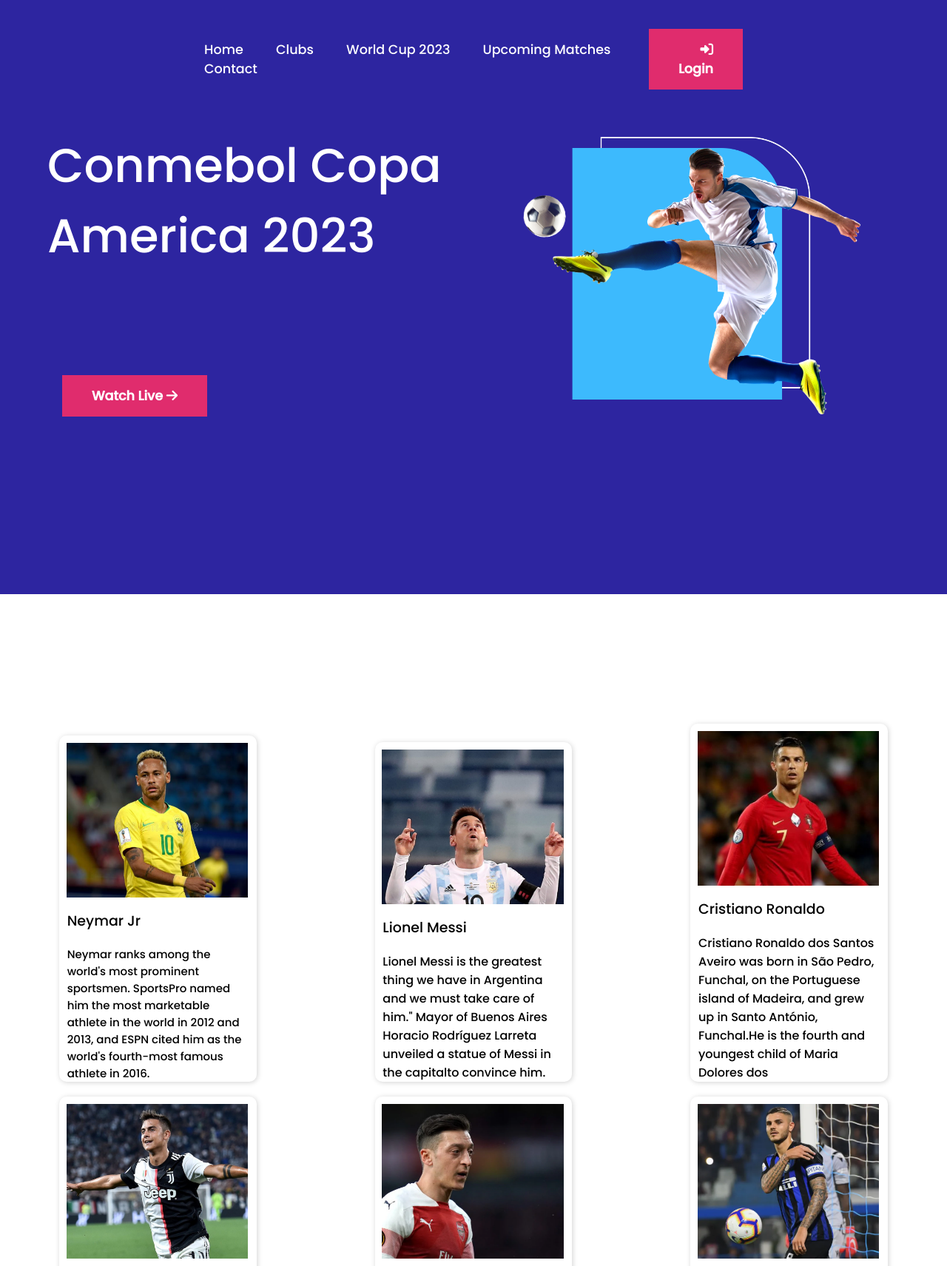
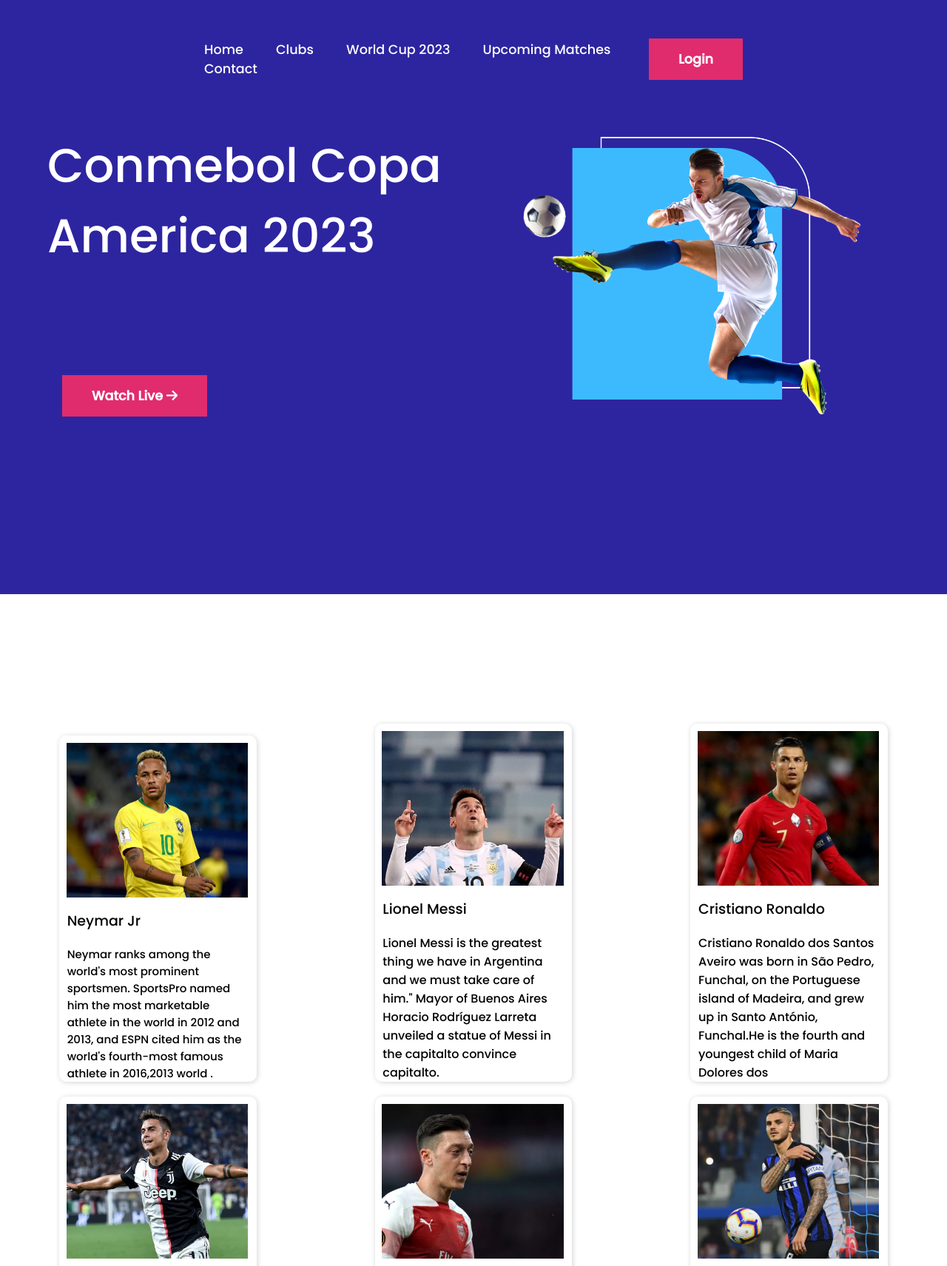
Before and after one commit to Fahmida567/responsive-football, a plain HTML site: page index.html in a window 1280 px wide. Shown: the top 1711 px of the page at 74% size. Drawn offline with Linux system fonts and the light colour scheme.

Commit message:
style added

```diff
--- a/Styles/styles.css
+++ b/Styles/styles.css
@@ -50,6 +50,9 @@ main{
 
 
 
+}
+.filled{
+    width: 30px;
 }
 .nav-container{
     width: 60%;
--- a/index.html
+++ b/index.html
@@ -5,7 +5,7 @@
     <meta charset="UTF-8">
     <meta http-equiv="X-UA-Compatible" content="IE=edge">
     <meta name="viewport" content="width=device-width, initial-scale=1.0">
-    <title>Leader Board</title>
+    <title>Football Website</title>
     <!-- fontawesome -->
     <script src="https://kit.fontawesome.com/dcee69b1c4.js" crossorigin="anonymous"></script>
     <!-- stylesheet -->
@@ -25,8 +25,8 @@
                         <a href="#">World Cup 2023</a>
                         <a href="#">Upcoming Matches</a>
                         <a href="#">Contact</a>
-                    </span>
-                        <span style="text-align: right;"> <a class="link-button" target="_blank"  href="https://www.linkedin.com/in/fahmida-turin-968a04205/"><i class="fas fa-sign-in-alt"></i> Login </a>
+                    </span><br>
+                        <span style="text-align: right;"> <a class="link-button" target="_blank"  href="https://www.linkedin.com/in/fahmida-turin-968a04205/"> Login </a>
 
 
                        </span>
@@ -71,7 +71,7 @@
                     <div class="player-details">
                         <h3 class="player-name">Neymar Jr</h3>
                         <div class="player-data">
-                            Neymar ranks among the world's most prominent sportsmen. SportsPro named him the most marketable athlete in the world in 2012 and 2013, and ESPN cited him as the world's fourth-most famous athlete in 2016.
+                            Neymar ranks among the world's most prominent sportsmen. SportsPro named him the most marketable athlete in the world in 2012 and 2013, and ESPN cited him as the world's fourth-most famous athlete in 2016,2013 world .
                         </div>
 
                     </div>
@@ -83,7 +83,7 @@
                     <div class="player-details">
                         <h3 class="player-name">Lionel Messi</h3>
                         <div class="player-author">
-                            Lionel Messi is the greatest thing we have in Argentina and we must take care of him." Mayor of Buenos Aires Horacio Rodríguez Larreta unveiled a statue of Messi in the capitalto convince him.
+                            Lionel Messi is the greatest thing we have in Argentina and we must take care of him." Mayor of Buenos Aires Horacio Rodríguez Larreta unveiled a statue of Messi in the capitalto convince capitalto.
                         </div>
 
                     </div>
```
